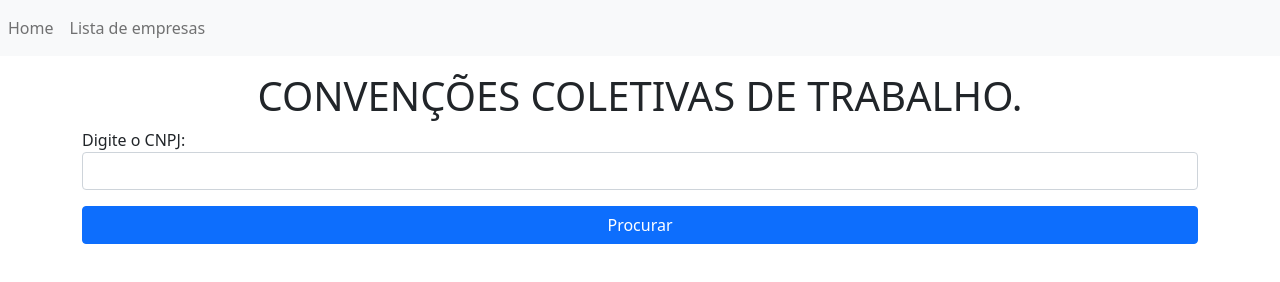
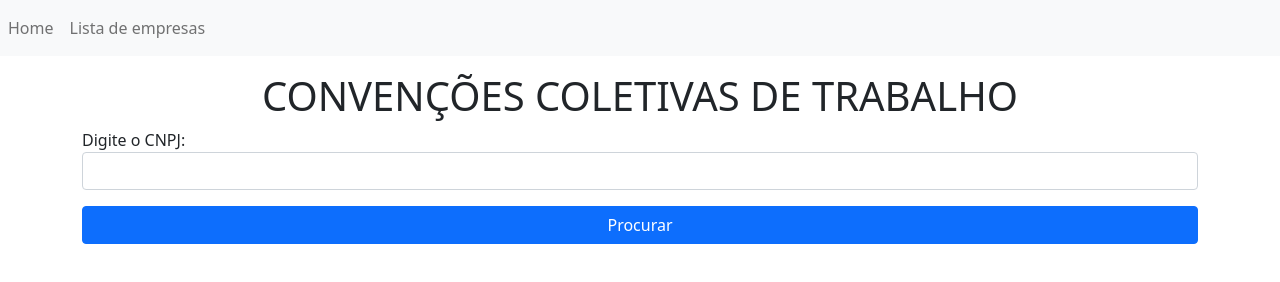
Before and after one commit to joaonascimentobr/cnpj, a plain HTML site: page index.html in a window 1280 px wide. Drawn offline with nearby package versions, Linux system fonts and the light colour scheme.

Commit message:
Revert "testeAutoDeploy"
This reverts commit b302e89a64d5b64bc18391101eff3c5d2721998d.

```diff
--- a/index.html
+++ b/index.html
@@ -29,7 +29,7 @@
     </nav>
     <div class="container">
       <form action="javascript:void(0);">
-        <h1 class="text-center mt-3">CONVENÇÕES COLETIVAS DE TRABALHO.</h1>
+        <h1 class="text-center mt-3">CONVENÇÕES COLETIVAS DE TRABALHO</h1>
         <div class="mb-3">
           <label for="cnpj">Digite o CNPJ:</label>
           <input type="text" id="cnpj" name="cnpj" class="form-control cnpj" inputmode="numeric"  placeholder="" maxlength="18" required>
```
